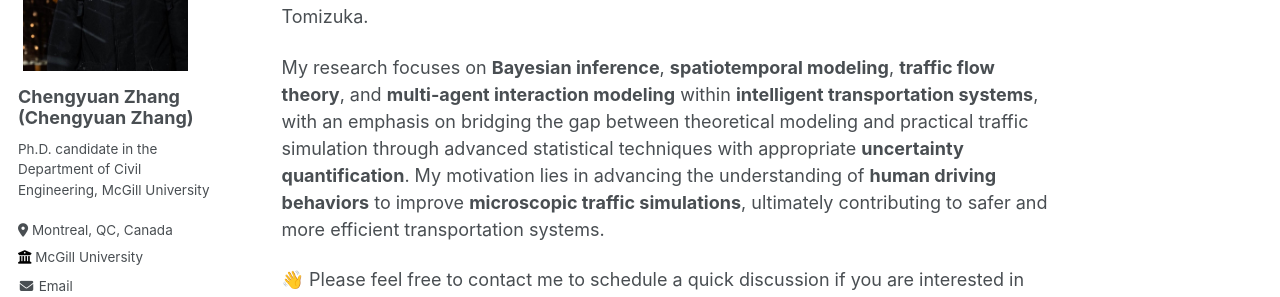
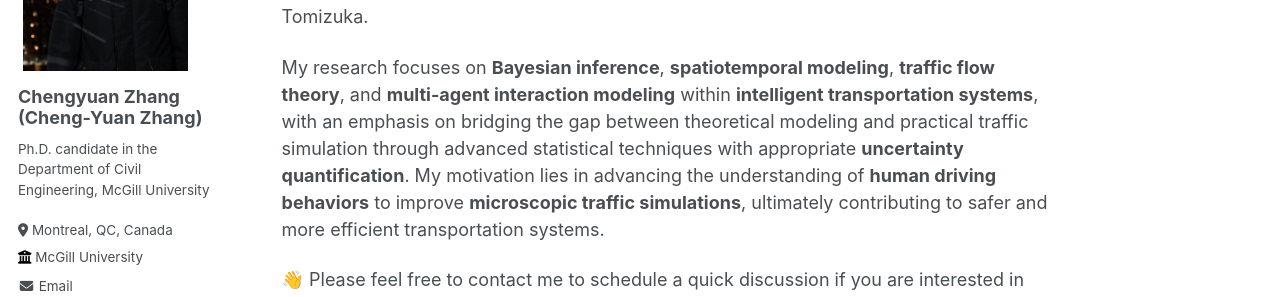
Before and after one commit to Chengyuan-Zhang/chengyuan-zhang.github.io, a Jekyll site: the page built from _pages/about.md, in a window 1280 px wide. Shown: the part 280-577 px from the top of the page. Built offline with Jekyll 4.4.1, drawn with Linux system fonts in a browser that asks for light colours; some web fonts are replaced; comment, search, counter and statistics services are not loaded.

Commit message:
update: name

```diff
--- a/_config.yml
+++ b/_config.yml
@@ -80,7 +80,7 @@ analytics:
 
 # Site Author
 author:
-  name             : "Chengyuan Zhang (Chengyuan Zhang)"
+  name             : "Chengyuan Zhang (Cheng-Yuan Zhang)"
   avatar           : "Chengyuan.jpg"
   bio              : "Ph.D. candidate in the Department of Civil Engineering, McGill University"
   location         : "Montreal, QC, Canada"
```
